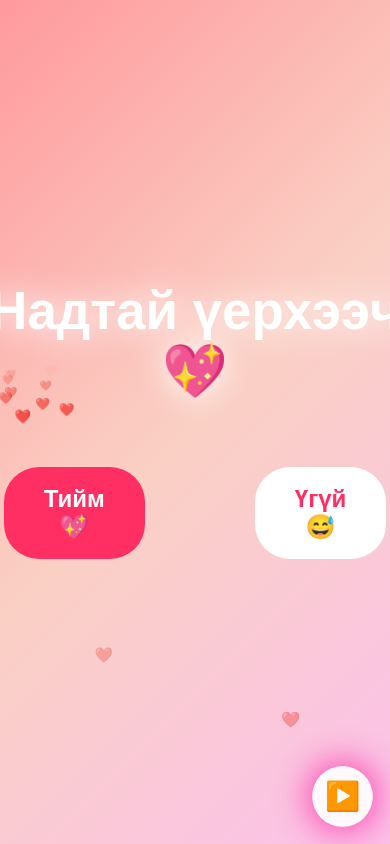
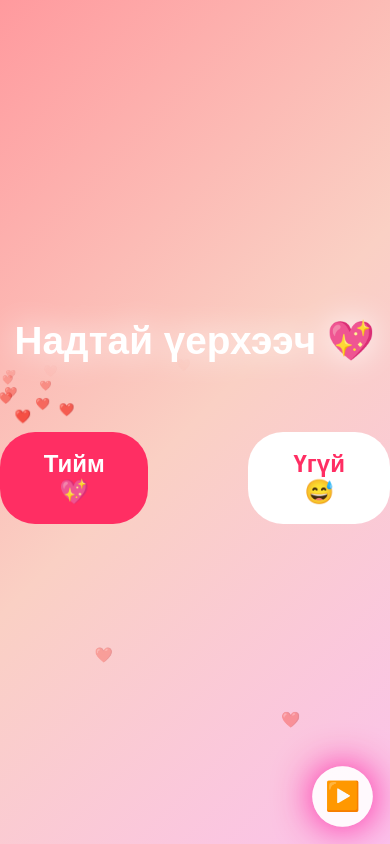
Before and after one commit to uuganaa0/love, a plain HTML site: page index.html in a window 390 px wide. Shown: the top 844 px of the page. Drawn offline with Linux system fonts and the light colour scheme.

Commit message:
Update index.html

```diff
--- a/index.html
+++ b/index.html
@@ -17,7 +17,7 @@ body {
   font-size:3em; font-weight:bold; color:#fff;
   text-shadow:0 0 10px rgba(255,255,255,0.7);
   animation: shine 2s infinite alternate;
-  position:relative; z-index:2;
+  position:relative; z-index:3; /* text нь big heart-ийн өмнө */
   margin-bottom:50px;
 }
 @keyframes shine {
@@ -28,12 +28,12 @@ body {
 #buttons {
   display:flex;
   justify-content:center;
-  gap: 80px; /* Товчнуудын хооронд зай нэмэгдэнэ */
+  gap: 100px; /* Товчнуудын хооронд зай */
   margin-top:20px;
 }
 button {
   padding:18px 40px; font-size:1.5em; border:none; border-radius:35px;
-  cursor:pointer; font-weight:bold; margin:0 15px; transition: transform 0.2s, box-shadow 0.3s;
+  cursor:pointer; font-weight:bold; transition: transform 0.2s, box-shadow 0.3s;
 }
 button:hover { transform: scale(1.15); box-shadow:0 0 20px rgba(255,0,100,0.7);}
 #yes { background:#ff2e63; color:white;}
@@ -52,7 +52,7 @@ button:hover { transform: scale(1.15); box-shadow:0 0 20px rgba(255,0,100,0.7);}
 #bigHeart {
   position:fixed; top:50%; left:50%; transform:translate(-50%,-50%) scale(0);
   font-size:120px; color:#ff2e63; text-shadow:0 0 50px #ff2e63,0 0 100px #ff6b9f;
-  pointer-events:none; z-index:5;
+  pointer-events:none; z-index:2; /* text-ийн өмнө гарахгүй */
   animation:none;
 }
 @keyframes heartPopDown {0%{transform:translate(-50%,-50%) scale(0);}50%{transform:translate(-50%,-50%) scale(1.3);}100%{transform:translate(-50%,-20%) scale(1);}}
@@ -64,6 +64,12 @@ button:hover { transform: scale(1.15); box-shadow:0 0 20px rgba(255,0,100,0.7);}
 @keyframes confettiFall {0%{transform:translateY(0) rotate(0deg);opacity:1;}100%{transform:translateY(100vh) rotate(360deg);opacity:0;}}
 .sparkle { position:absolute; width:8px; height:8px; background:white; border-radius:50%; opacity:0.8; animation: sparkleAnim 1.5s linear infinite;}
 @keyframes sparkleAnim {0%{transform:scale(0.5);opacity:0.5;}50%{transform:scale(1.2);opacity:1;}100%{transform:scale(0.5);opacity:0.5;}}
+
+/* Mobile responsive */
+@media(max-width:480px){
+  #bigHeart { font-size:80px; }
+  #mainText { font-size:2.2em; }
+}
 </style>
 </head>
 <body>
```
